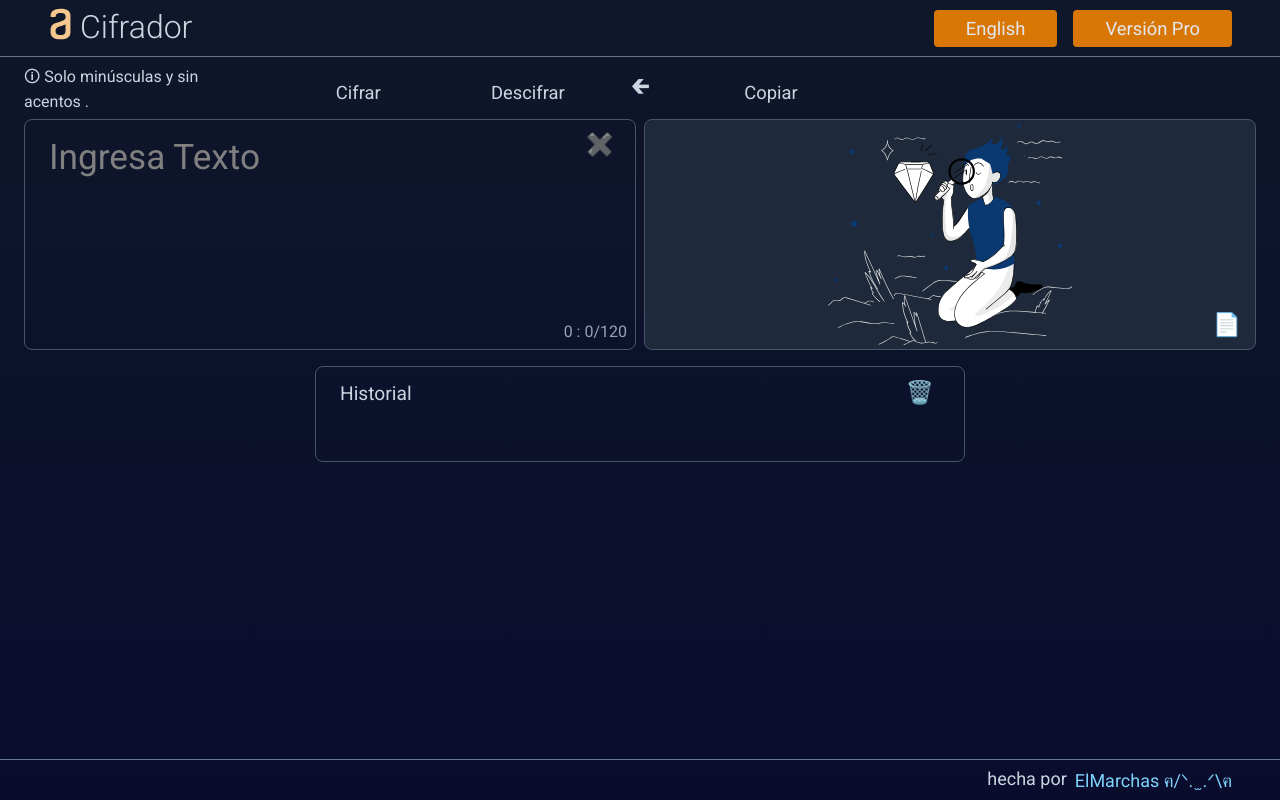
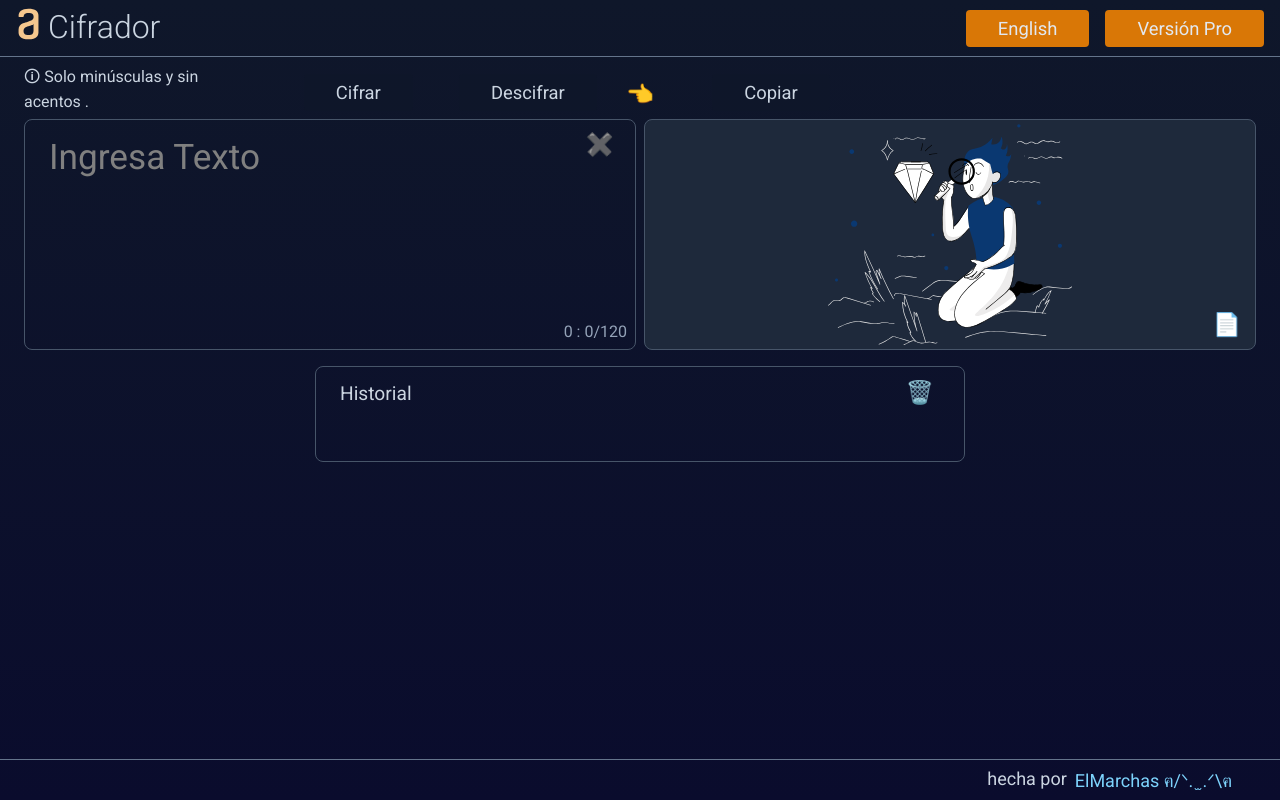
Before and after one commit to ElMarchas/encrypter-vanilla, a plain HTML site: page index.html in a window 1280 px wide. Drawn offline with Linux system fonts and the light colour scheme.

Commit message:
improving css

```diff
--- a/index.html
+++ b/index.html
@@ -57,7 +57,7 @@
         </div>
         <div class="hc-c hc-c-center hc4">
           <div class="tooltip">
-            <button id="btnSwap" class="btn btn-icon">🡰</button>
+            <button id="btnSwap" class="btn btn-icon">👈</button>
             <span id="toolbtnSwap" class="tooltiptext"
               >Botón para mover texto
             </span>
--- a/style.css
+++ b/style.css
@@ -213,7 +213,7 @@ body {
   flex-wrap: wrap;
   justify-content: space-between;
   align-items: center;
-  padding-inline: 3rem;
+  padding-inline: 1rem;
   padding-block: 0.5rem;
   border-bottom: 1px solid var(--slate-500);
 }
@@ -756,6 +756,7 @@ e {
   .hcard {
     display: flex;
     flex-wrap: wrap;
+    justify-content: flex-start;
   }
 
   .hc1 {
```
